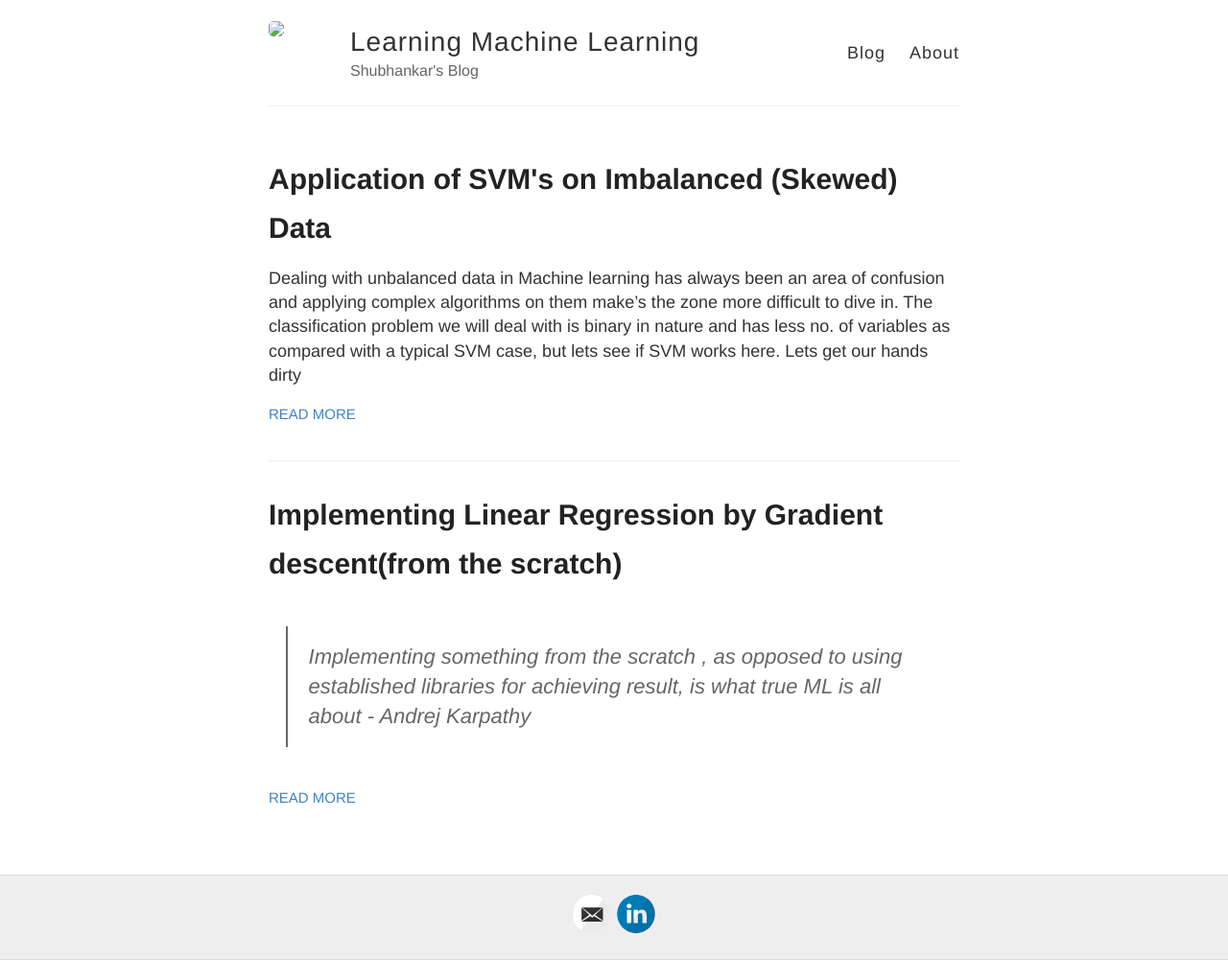
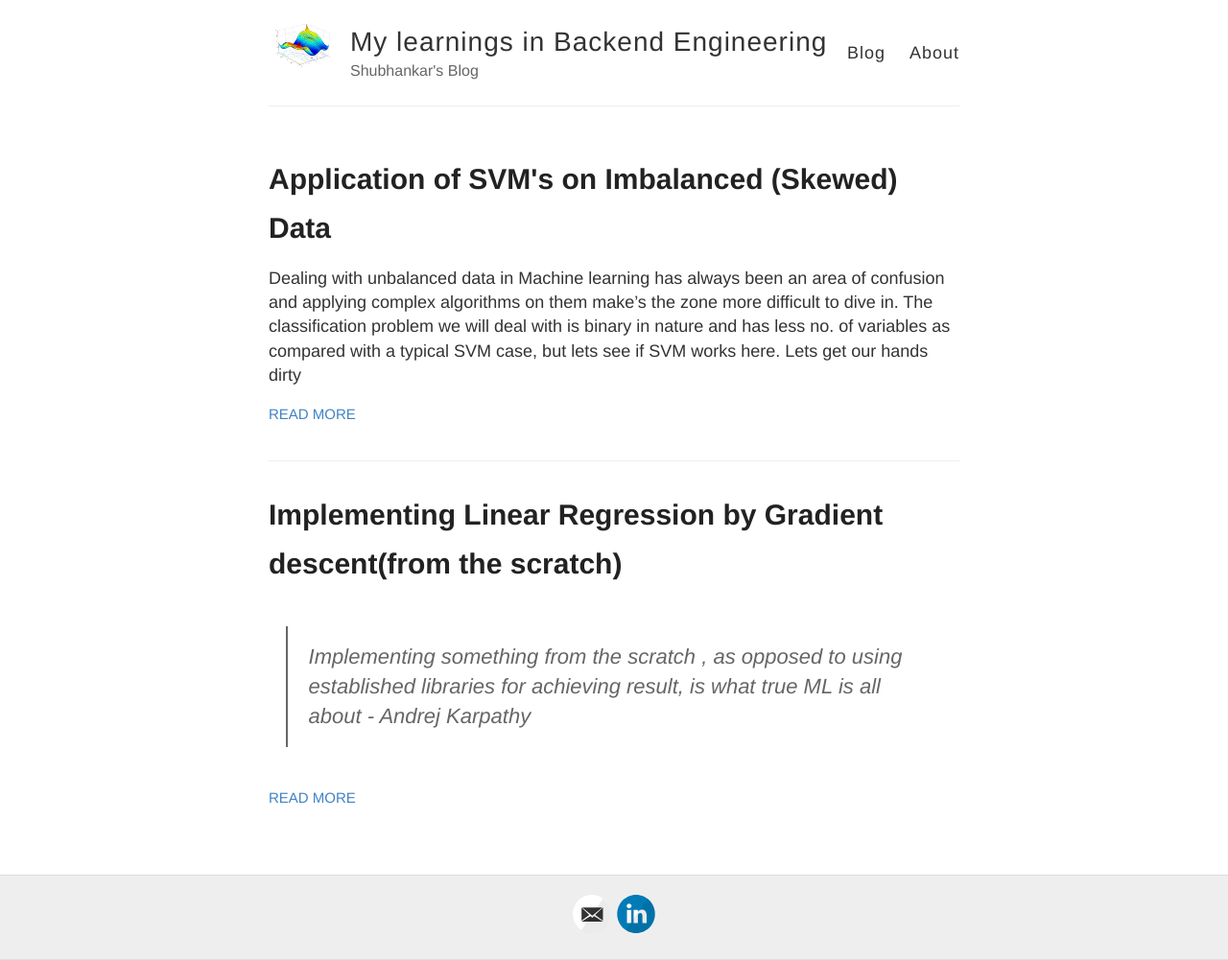
Before and after one commit to shubhankars135/shubhankars135.github.io, a Jekyll site: the page built from index.html, in a window 1280 px wide. Shown: the whole page at 96% size. Built offline with Jekyll 4.4.1, drawn with Linux system fonts in a browser that asks for light colours.

Commit message:
Update _config.yml

```diff
--- a/_config.yml
+++ b/_config.yml
@@ -3,13 +3,13 @@
 #
 
 # Name of your site (displayed in the header)
-name: Learning Machine Learning
+name: My learnings in Backend Engineering
 
 # Short bio or description (displayed in the header)
 description: Shubhankar's Blog
 
 # URL of your avatar or profile pic (you could use your GitHub profile pic)
-avatar:  shubhankars135.github.io/images/download.jpeg
+avatar:  images/download.jpeg
 
 #
 # Flags below are optional
```
